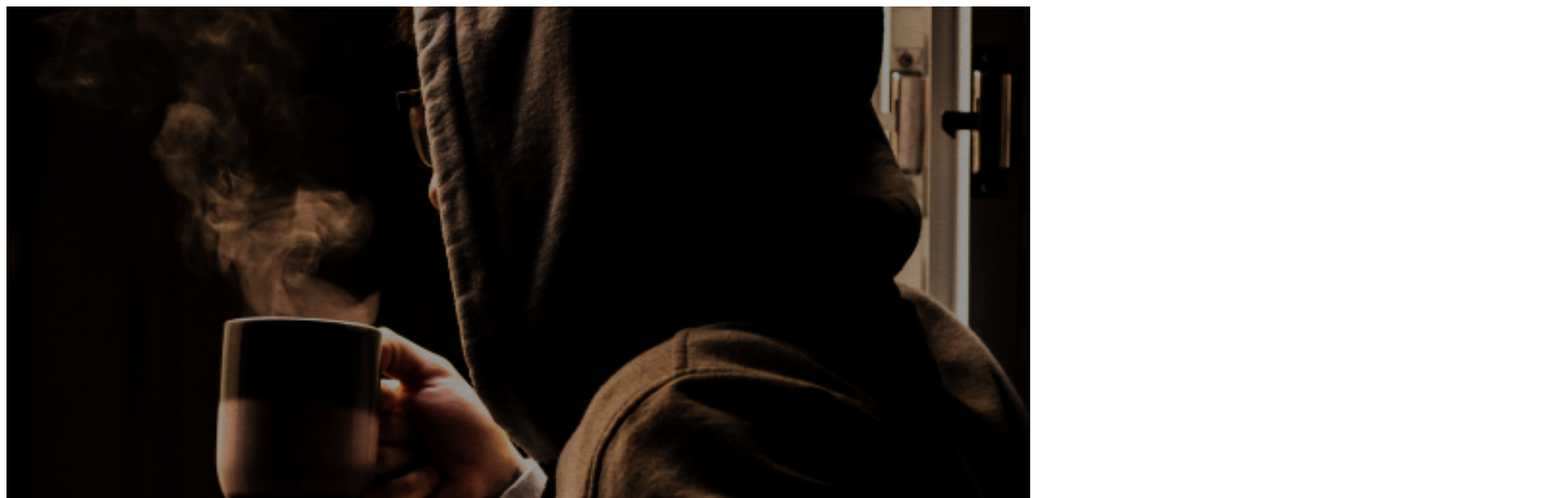
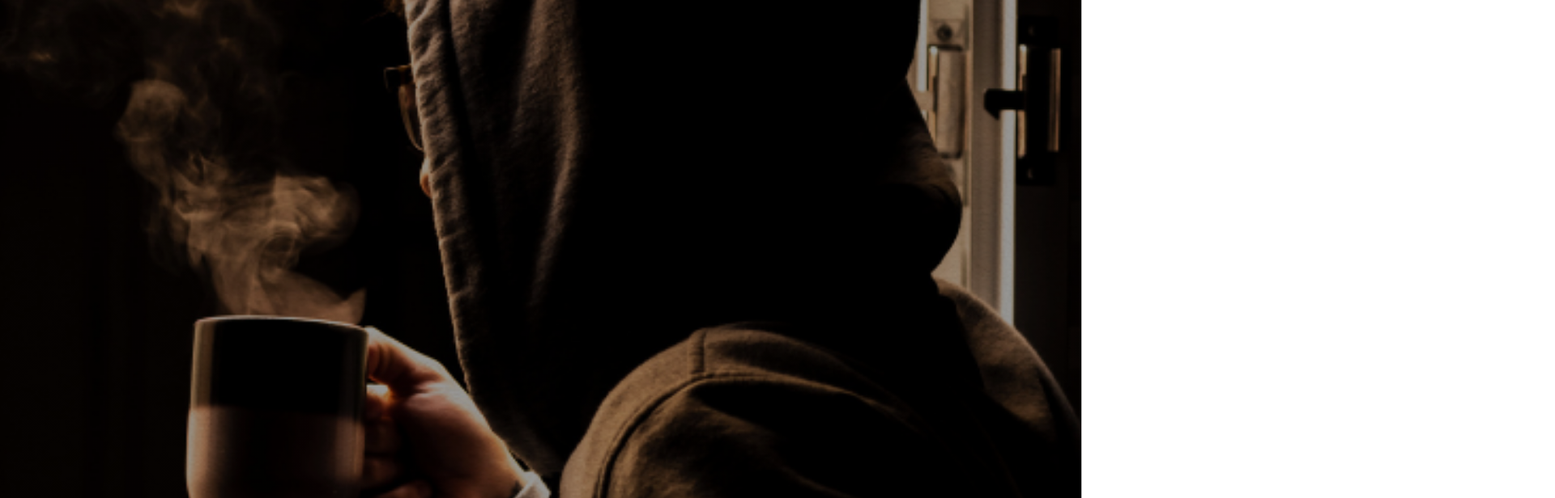
Before and after one commit to DistinguishAJ/Coffee-Milky, a plain HTML site: page coffee index.html in a window 1280 px wide. Shown: the top 616 px of the page at 81% size, 1920 px wide, since content can reach past the window. Drawn offline with Linux system fonts and the light colour scheme.

Commit message:
Enhance CSS styles for coffee navigation with improved layout and scaling

```diff
--- a/coffee.css
+++ b/coffee.css
@@ -5,6 +5,8 @@
     margin: 0;
     padding: 0;
     box-sizing: border-box;
+    height: 100%;
+    overflow: hidden;
 }
 
 .coffee-nav{
@@ -13,4 +15,9 @@
     background-image: linear-gradient(rgba(0,0,0,0.4), rgba(0,0,0,0.4)), url(./Files/cover\ png.png);
     background-position: center;
     background-size: cover;
+    display: flex;
+    flex-direction: column;
+    padding: 2% 6%;
+    box-sizing: border-box;
+    transform: scale(1.1);
 }
```
